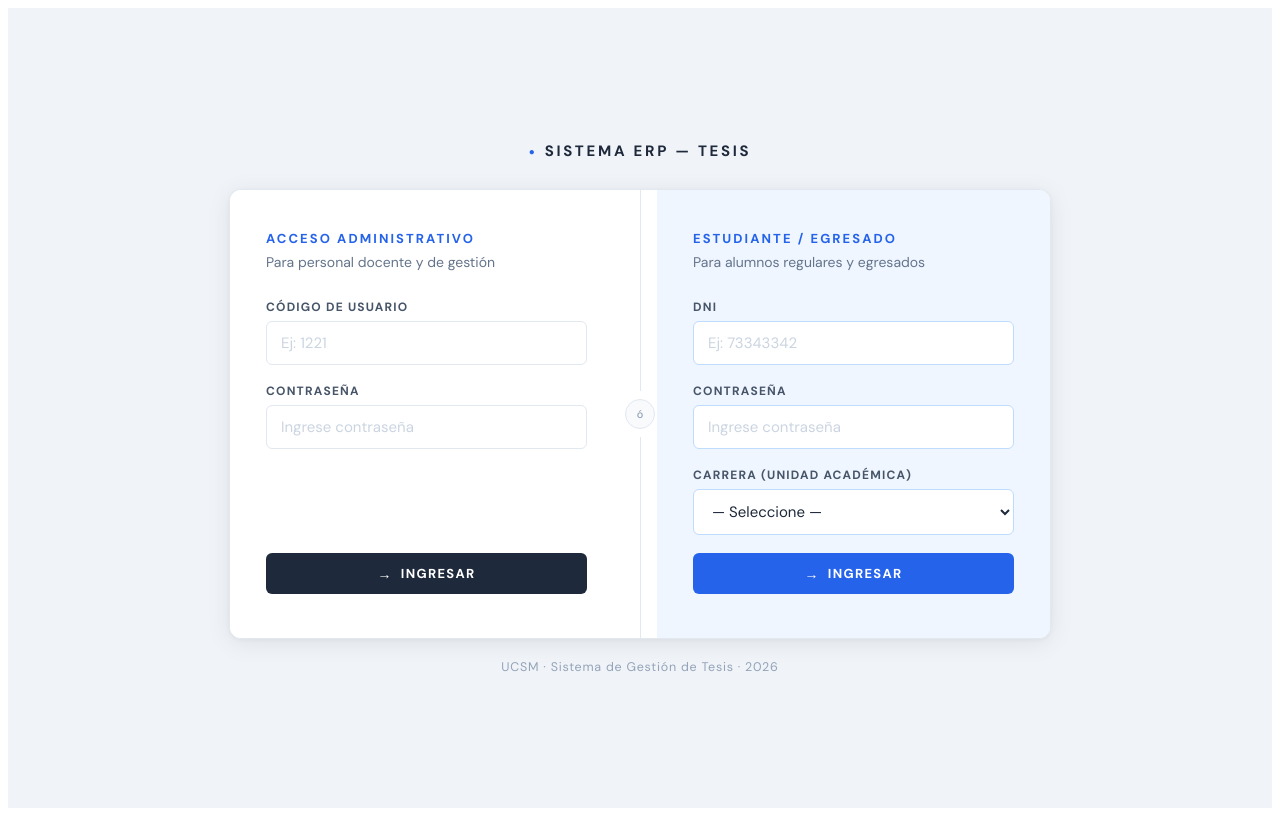
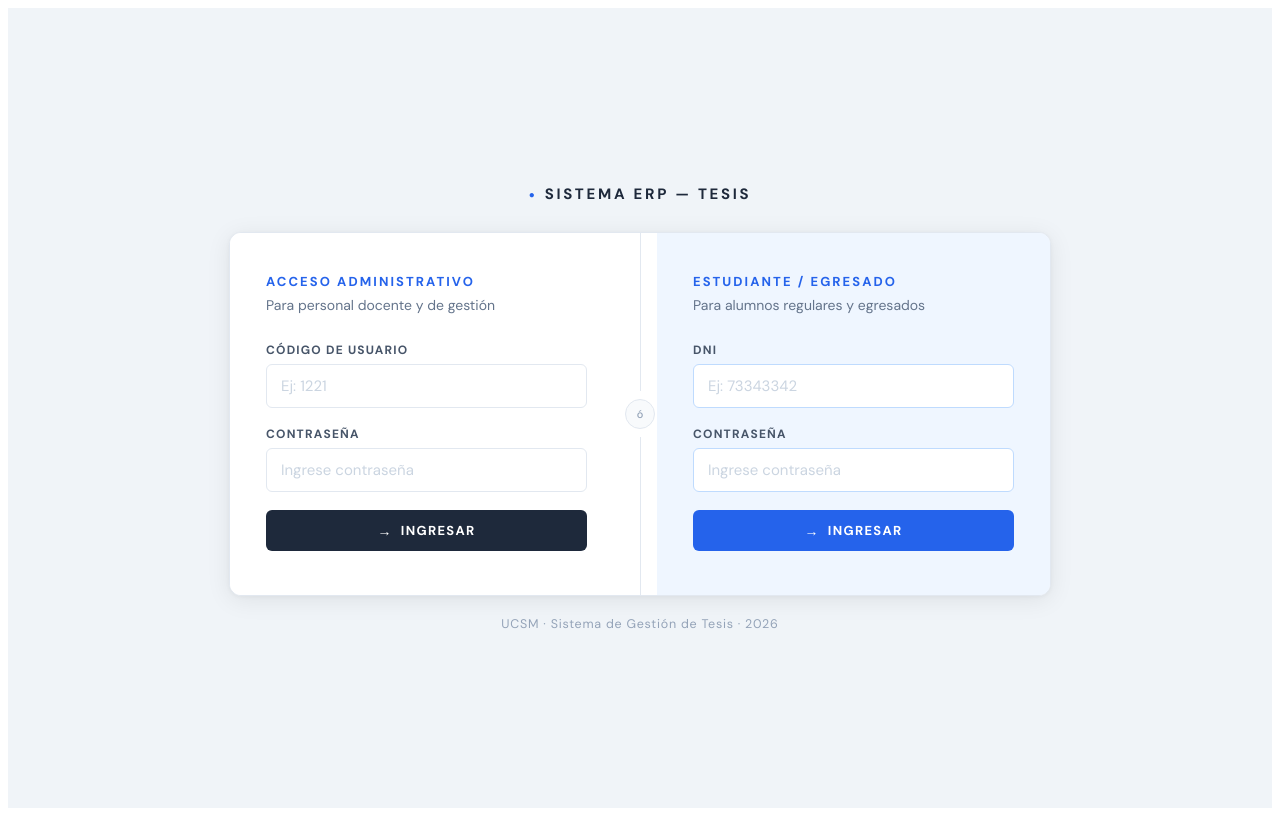
Before and after one commit to BrayanCahuanaU/ERP-SOFTIA, a Vue app in the folder mi-frontend/: page /login in a window 1280 px wide. Built offline with nearby package versions, Linux system fonts and the light colour scheme.

Commit message:
Fix: Elegir carrera(eliminado)

```diff
--- a/mi-frontend/src/views/Login.vue
+++ b/mi-frontend/src/views/Login.vue
@@ -78,20 +78,6 @@
             />
           </div>
 
-          <div class="form-group">
-            <label>CARRERA (UNIDAD ACADÉMICA)</label>
-            <select v-model="pcUniAcaEstudiante">
-              <option value="">— Seleccione —</option>
-              <option value="0001">UNIDAD ACADÉMICA 1</option>
-              <option value="0002">UNIDAD ACADÉMICA 2</option>
-              <option value="0003">UNIDAD ACADÉMICA 3</option>
-              <option value="0004">UNIDAD ACADÉMICA 4</option>
-              <option value="0005">CENTRO DE IDIOMAS</option>
-              <option value="0006">INSTITUTO DE INFORMÁTICA</option>
-              <option value="0049">INGENIERÍA DE SISTEMAS</option>
-            </select>
-          </div>
-
           <div class="error-message" v-if="pcErrorEst">{{ pcErrorEst }}</div>
 
           <button type="submit" class="btn-submit btn-estudiante" :disabled="plLoadingEst">
@@ -123,7 +109,6 @@ const pcErrorAdmin     = ref('')
 // Estudiante
 const pcDniEstudiante      = ref('')
 const pcPasswordEstudiante = ref('')
-const pcUniAcaEstudiante   = ref('')
 const plLoadingEst         = ref(false)
 const pcErrorEst           = ref('')
 
@@ -165,7 +150,6 @@ async function loginEstudiante() {
   if (!pcDniEstudiante.value)          { pcErrorEst.value = 'INGRESE SU DNI'; return }
   if (!/^\d{8}$/.test(pcDniEstudiante.value)) { pcErrorEst.value = 'EL DNI DEBE TENER 8 DÍGITOS'; return }
   if (!pcPasswordEstudiante.value)     { pcErrorEst.value = 'INGRESE SU CONTRASEÑA'; return }
-  if (!pcUniAcaEstudiante.value)       { pcErrorEst.value = 'SELECCIONE UNA CARRERA'; return }
 
   try {
     plLoadingEst.value = true
@@ -175,7 +159,6 @@ async function loginEstudiante() {
       body: JSON.stringify({
         ID: 'LOGIN_ESTUDIANTE',
         CNRODNI:   pcDniEstudiante.value,
-        CUNIACA:   pcUniAcaEstudiante.value,
         CPASSWORD: pcPasswordEstudiante.value
       })
     })
@@ -186,7 +169,6 @@ async function loginEstudiante() {
     sessionStorage.setItem('CCODEST',   laData.CCODEST || '')
     sessionStorage.setItem('CNRODNI',   pcDniEstudiante.value)
     sessionStorage.setItem('CNOMBRE',   laData.CNOMBRE || '')
-    sessionStorage.setItem('CUNIACA',   pcUniAcaEstudiante.value)
     sessionStorage.setItem('USER_TYPE', 'ESTUDIANTE')
     router.push('/mnu1001')
   } catch {
```
